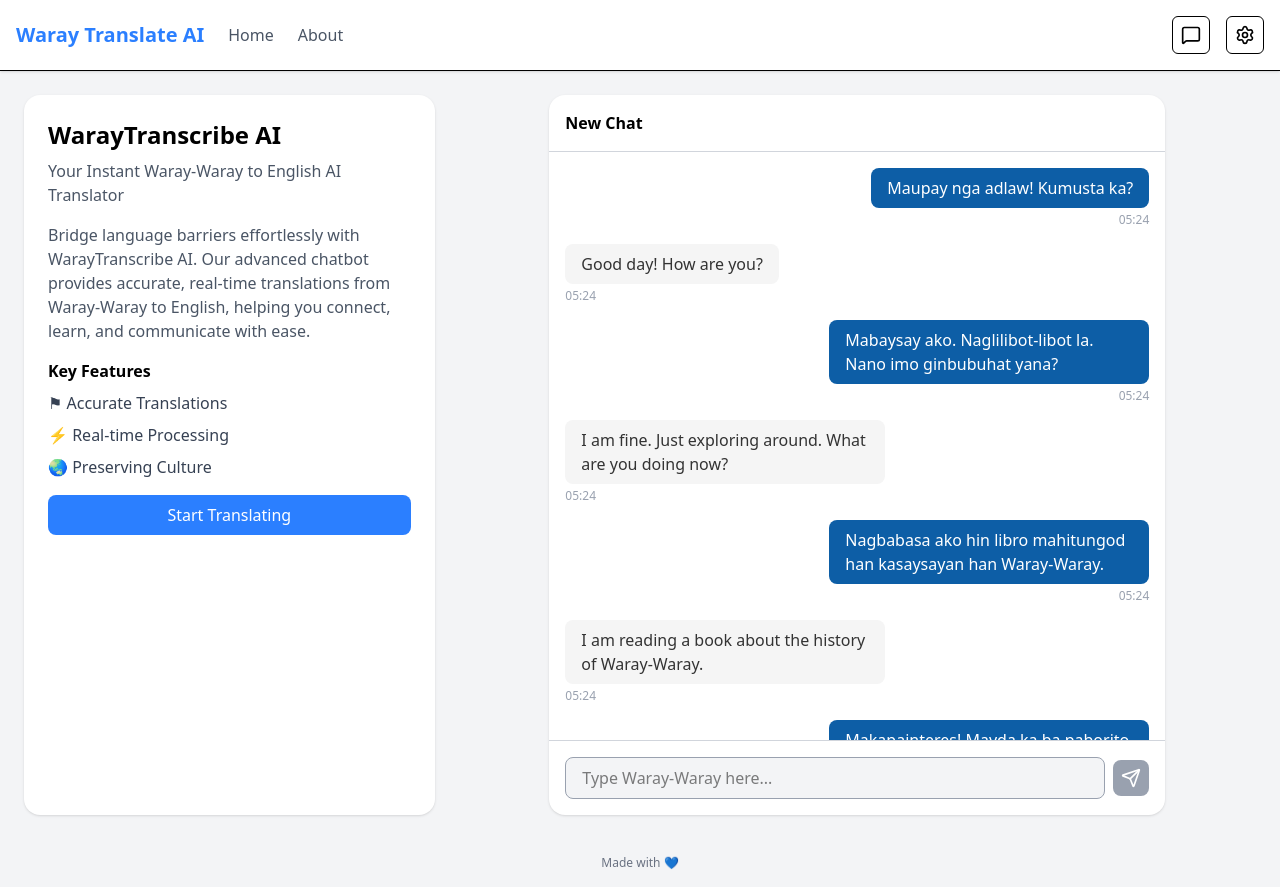
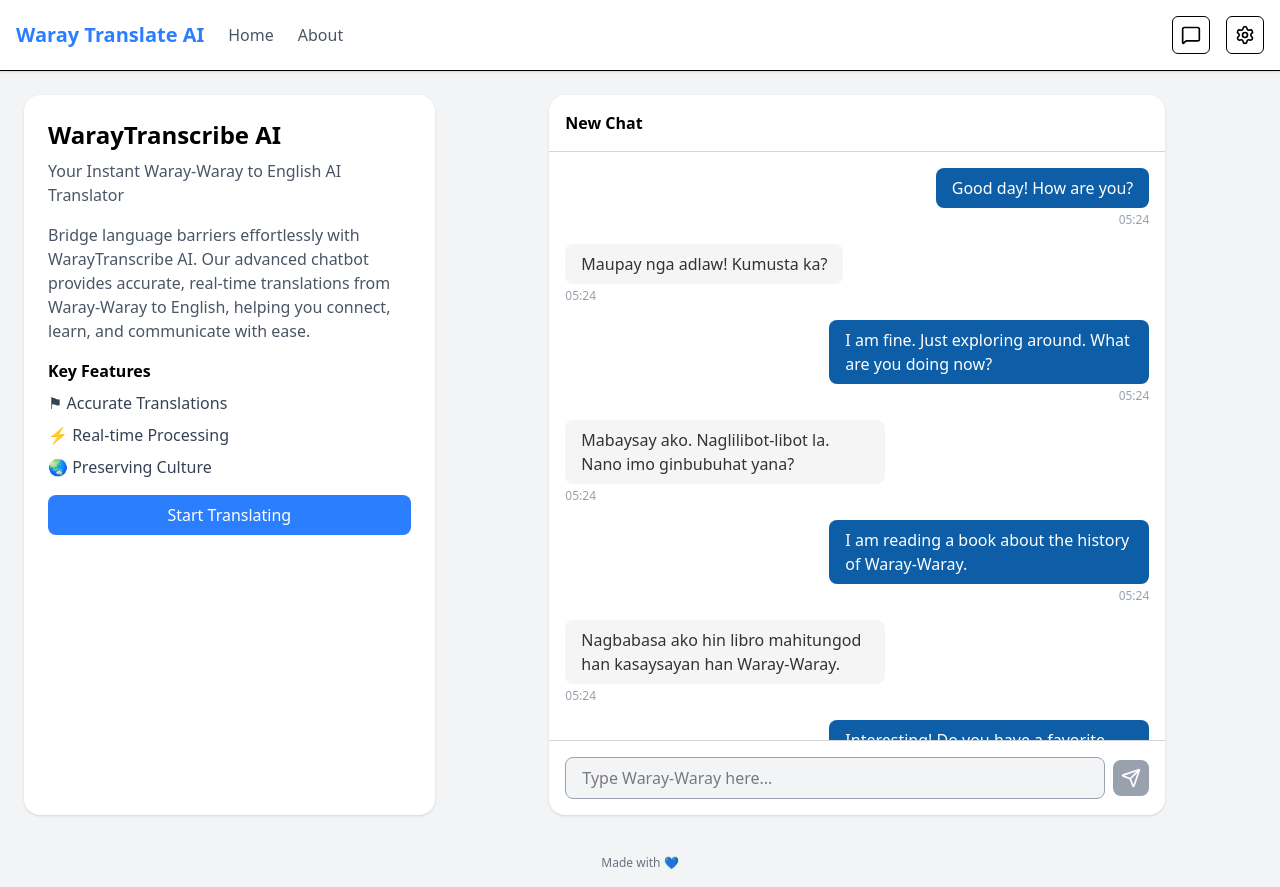
Before and after one commit to uNique-02/Waray-Translate-AI, a React (Vite) app in the folder frontend/: page / in a window 1280 px wide. Built offline with nearby package versions, Linux system fonts and the light colour scheme.

Commit message:
Updated UI for landing page

```diff
--- a/frontend/src/pages/LandingPage.jsx
+++ b/frontend/src/pages/LandingPage.jsx
@@ -4,36 +4,36 @@ import { Link } from "react-router-dom";
 
 export default function WarayTranscribeApp() {
   let messages = [
-    { from: "user", text: "Maupay nga adlaw! Kumusta ka?", time: "10:00 AM" },
-    { from: "bot", text: "Good day! How are you?", time: "10:00 AM" },
+    { from: "user", text: "Good day! How are you?", time: "10:00 AM" },
+    { from: "bot", text: "Maupay nga adlaw! Kumusta ka?", time: "10:00 AM" },
     {
       from: "user",
+      text: "I am fine. Just exploring around. What are you doing now?",
+      time: "10:01 AM",
+    },
+    {
+      from: "bot",
       text: "Mabaysay ako. Naglilibot-libot la. Nano imo ginbubuhat yana?",
       time: "10:01 AM",
     },
     {
-      from: "bot",
-      text: "I am fine. Just exploring around. What are you doing now?",
-      time: "10:01 AM",
+      from: "user",
+      text: "I am reading a book about the history of Waray-Waray.",
+      time: "10:02 AM",
     },
     {
-      from: "user",
+      from: "bot",
       text: "Nagbabasa ako hin libro mahitungod han kasaysayan han Waray-Waray.",
       time: "10:02 AM",
     },
     {
-      from: "bot",
-      text: "I am reading a book about the history of Waray-Waray.",
-      time: "10:02 AM",
-    },
-    {
       from: "user",
-      text: "Makapainteres! Mayda ka ba paborito nga bahin?",
+      text: "Interesting! Do you have a favorite part?",
       time: "10:03 AM",
     },
     {
       from: "bot",
-      text: "Interesting! Do you have a favorite part?",
+      text: "Makapainteres! Mayda ka ba paborito nga bahin?",
       time: "10:03 AM",
     },
   ];
--- a/package.json
+++ b/package.json
@@ -1,5 +1,5 @@
 {
-  "name": "personal-website-3",
+  "name": "waray-translation-ai",
   "version": "1.0.0",
   "type": "module",
   "main": "index.js",
```
Also changed, not shown: 1 other file (tests, documents, lock files or other folders).
